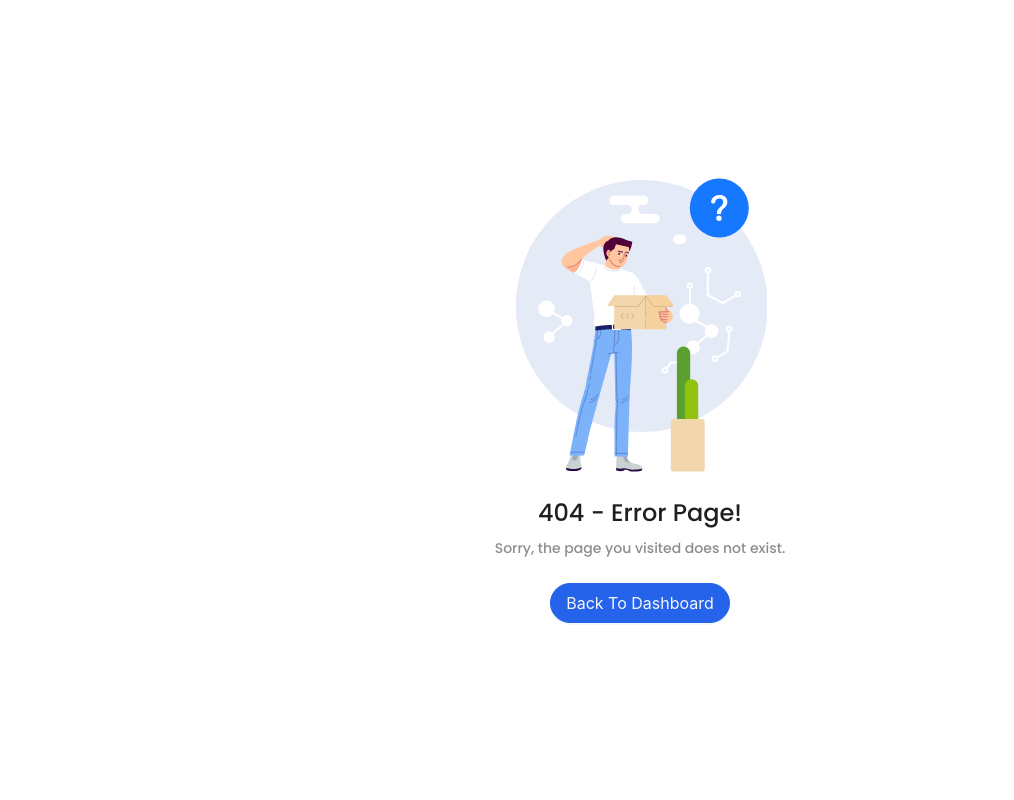
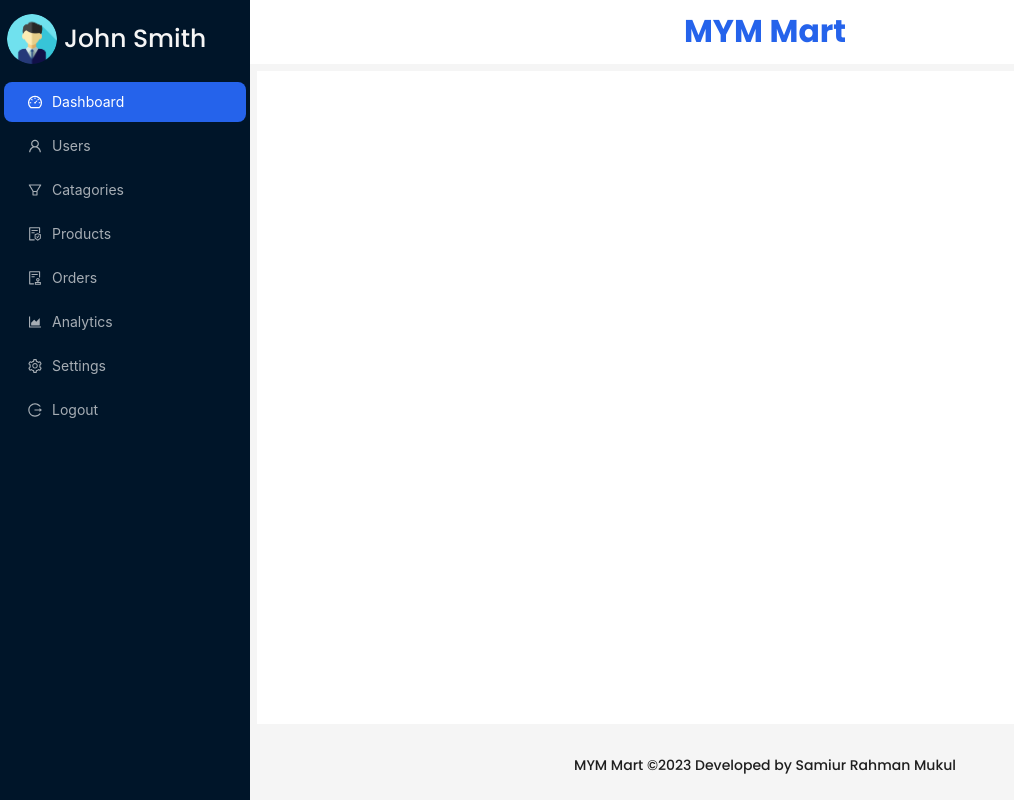
Before and after one commit to ReactApex/mern-e-commerce-app, a React (Create React App) app in the folder mym-mart-admin-panel/: page /dashboard/main in a window 1280 px wide. Before the commit this address had no page. Shown: the whole page, without its empty margins (0-1014 px from the left). Built offline with nearby package versions, Linux system fonts and the light colour scheme.

Commit message:
admin panel dashboard new layout design by ant design

```diff
--- a/mym-mart-admin-panel/src/App.js
+++ b/mym-mart-admin-panel/src/App.js
@@ -12,7 +12,7 @@ function App() {
         <Route path='/' element={<Home />} />
 
         {/* DASHBOARD ROUTE */}
-        <Route path='/dashboard' element={(<Dashboard />)} />
+        <Route path='/dashboard/:tab' element={(<Dashboard />)} />
 
         {/* LOGIN ROUTE */}
         <Route path='/auth/login' element={(<Login />)} />
--- a/mym-mart-admin-panel/src/index.css
+++ b/mym-mart-admin-panel/src/index.css
@@ -90,3 +90,14 @@ a {
 }
 
 /* app entry style end */
+
+/* dashboard components style start */
+
+.logo-box {
+  @apply px-2 py-4 flex flex-row items-center justify-start space-x-2;
+}
+.user-name {
+  @apply whitespace-nowrap text-txt-white text-[25px] font-text-font font-medium;
+}
+
+/* dashboard components style end */
--- a/mym-mart-admin-panel/src/pages/Dashboard.jsx
+++ b/mym-mart-admin-panel/src/pages/Dashboard.jsx
@@ -1,14 +1,184 @@
-import React from 'react';
+import {
+  AreaChartOutlined, AuditOutlined, DashboardOutlined, FileProtectOutlined, FilterOutlined, LogoutOutlined, SettingOutlined, UserOutlined
+} from '@ant-design/icons';
+import { Layout, Menu } from 'antd';
+import React, { useEffect, useState } from 'react';
+import { Link, useNavigate, useParams } from 'react-router-dom';
+import Avatar from '../assets/images/avatar.png';
+
+const {
+  Header, Content, Footer, Sider
+} = Layout;
 
 function Dashboard() {
   window.document.title = 'MYM Mart — Dashboard';
+  const [selectedKeys, setSelectedKeys] = useState('1');
+  const navigate = useNavigate();
+  const { tab } = useParams();
+
+  const handleTabChange = (key) => {
+    switch (key) {
+      case '1': {
+        navigate('/dashboard/main');
+        break;
+      }
+      case '2': {
+        navigate('/dashboard/users');
+        break;
+      }
+      case '3': {
+        navigate('/dashboard/categories');
+        break;
+      }
+      case '4': {
+        navigate('/dashboard/products');
+        break;
+      }
+      case '5': {
+        navigate('/dashboard/orders');
+        break;
+      }
+      case '6': {
+        navigate('/dashboard/analytics');
+        break;
+      }
+      case '7': {
+        navigate('/dashboard/settings');
+        break;
+      }
+      case '8': {
+        navigate('/dashboard/logout');
+        break;
+      }
+      default: {
+        navigate('/dashboard/main');
+      }
+    }
+  };
+
+  useEffect(() => {
+    if (tab) {
+      switch (tab) {
+        case 'main': {
+          setSelectedKeys('1');
+          break;
+        }
+        case 'users': {
+          setSelectedKeys('2');
+          break;
+        }
+        case 'categories': {
+          setSelectedKeys('3');
+          break;
+        }
+        case 'products': {
+          setSelectedKeys('4');
+          break;
+        }
+        case 'orders': {
+          setSelectedKeys('5');
+          break;
+        }
+        case 'analytics': {
+          setSelectedKeys('6');
+          break;
+        }
+        case 'settings': {
+          setSelectedKeys('7');
+          break;
+        }
+        case 'logout': {
+          setSelectedKeys('8');
+          break;
+        }
+        default: {
+          navigate('/not-found');
+        }
+      }
+    }
+  }, [tab, navigate]);
 
   return (
-    <div>
-      <h2 className='text-h2-font-size text-center font-text-font font-medium pt-10'>
-        MYM Mart — Dashboard
-      </h2>
-    </div>
+    <Layout className='w-full h-screen'>
+      <Sider width={250} breakpoint='lg' collapsedWidth='0'>
+        <div className='logo-box'>
+          <img
+            className='w-[50px] h-auto rounded-full'
+            src={Avatar}
+            alt='avatar-img'
+          />
+          <h2 className='user-name'>
+            John Smith
+          </h2>
+        </div>
+
+        <Menu
+          theme='dark'
+          mode='inline'
+          selectedKeys={[selectedKeys]}
+          onClick={(e) => {
+            handleTabChange(e.key);
+          }}
+          items={[
+            {
+              key: '1',
+              icon: <DashboardOutlined />,
+              label: 'Dashboard'
+            },
+            {
+              key: '2',
+              icon: <UserOutlined />,
+              label: 'Users'
+            },
+            {
+              key: '3',
+              icon: <FilterOutlined />,
+              label: 'Catagories'
+            },
+            {
+              key: '4',
+              icon: <FileProtectOutlined />,
+              label: 'Products'
+            },
+            {
+              key: '5',
+              icon: <AuditOutlined />,
+              label: 'Orders'
+            },
+            {
+              key: '6',
+              icon: <AreaChartOutlined />,
+              label: 'Analytics'
+            },
+            {
+              key: '7',
+              icon: <SettingOutlined />,
+              label: 'Settings'
+            },
+            {
+              key: '8',
+              icon: <LogoutOutlined />,
+              label: 'Logout'
+            }
+          ]}
+        />
+      </Sider>
+      <Layout>
+        <Header className='p-0 !bg-bg-white'>
+          <Link to='/'>
+            <h2 className='app-branding-text mt-4'>
+              MYM Mart
+            </h2>
+          </Link>
+        </Header>
+
+        <Content className='m-2 !bg-bg-white' />
+
+        <Footer className='text-center font-text-font font-medium '>
+          MYM Mart ©2023 Developed by Samiur Rahman Mukul
+        </Footer>
+      </Layout>
+    </Layout>
   );
 }
 
--- a/mym-mart-admin-panel/src/pages/Login.jsx
+++ b/mym-mart-admin-panel/src/pages/Login.jsx
@@ -72,7 +72,7 @@ function Login() {
           {/* FORM SUBMIT BUTTON */}
           <Form.Item>
             <Button
-              className='login-form-button'
+              className='login-form-button mt-5'
               htmlType='submit'
               type='primary'
               block
```
Also changed, not shown: 1 other file (tests, documents, lock files or other folders).
